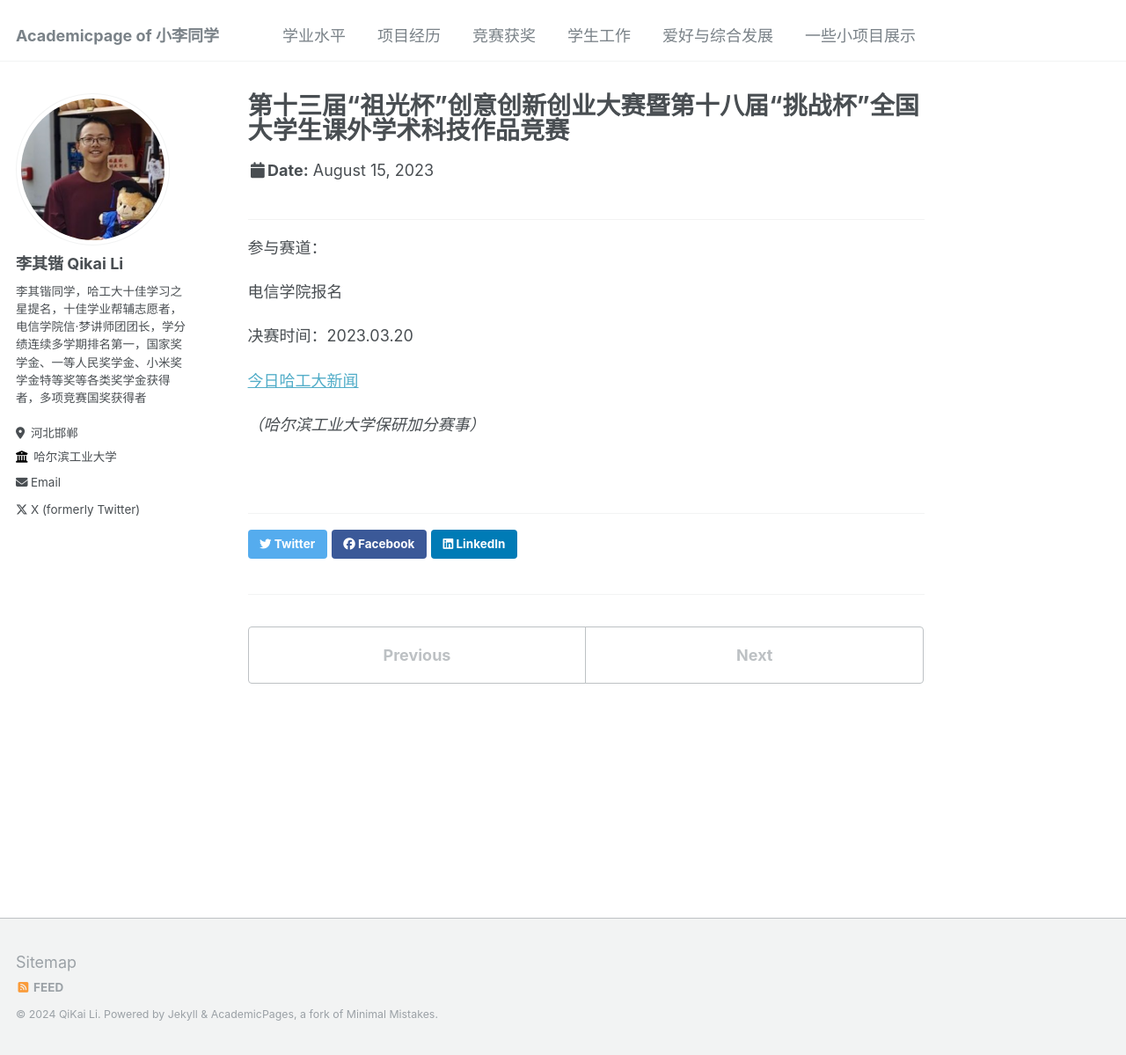
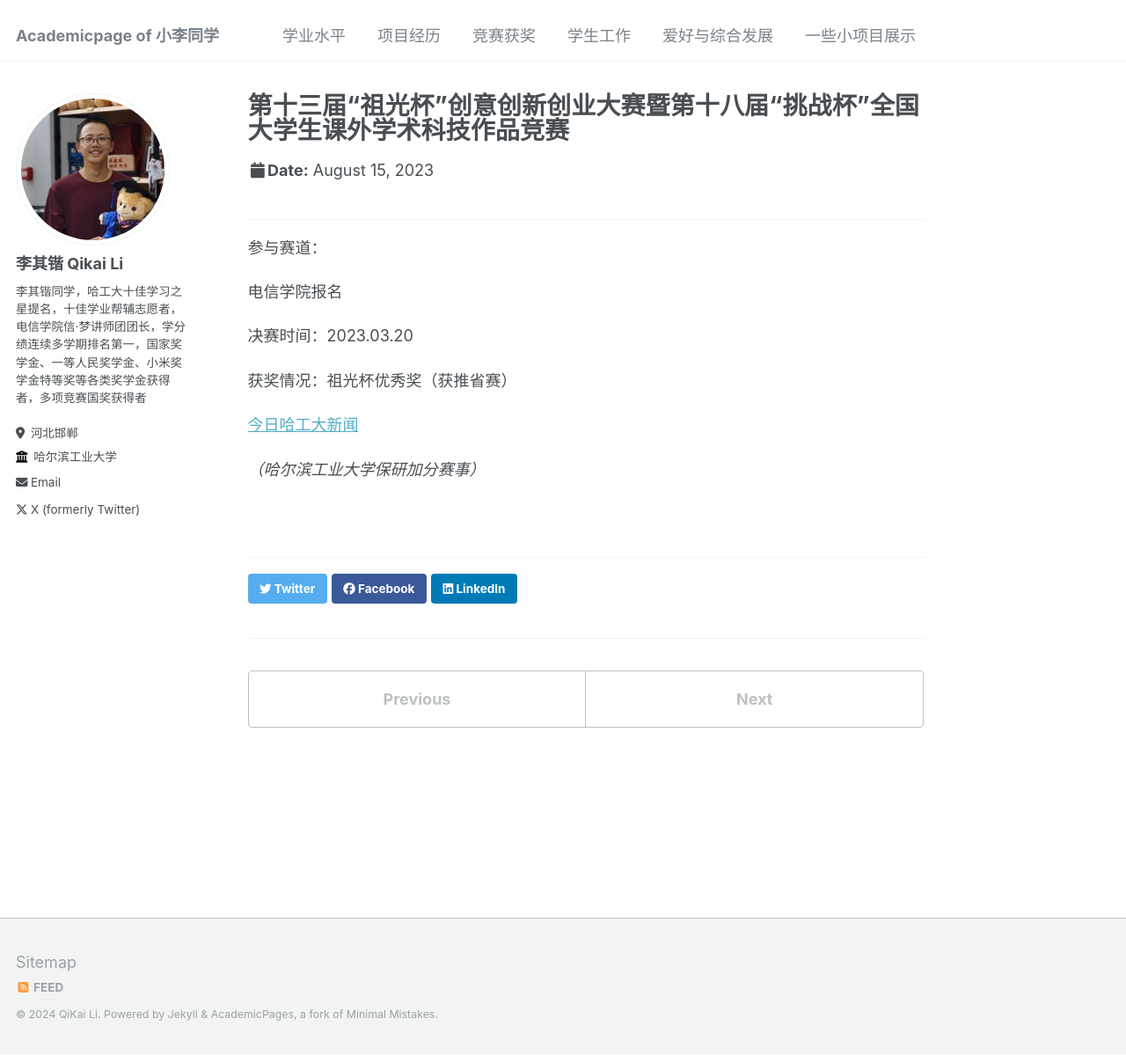
Before and after one commit to HITLqk/lqk, a Jekyll site: the page built from _talks/2023-03-20-talk-1.md, in a window 1280 px wide and 1199 px high. Shown: the whole window at 88% size. Built offline with Jekyll 4.4.1, drawn with Linux system fonts in a browser that asks for light colours.

Commit message:
Update 2023-03-20-talk-1.md

```diff
--- a/_talks/2023-03-20-talk-1.md
+++ b/_talks/2023-03-20-talk-1.md
@@ -16,6 +16,8 @@ location: "Harbin, China"
 
 决赛时间：2023.03.20
 
+获奖情况：祖光杯优秀奖（获推省赛）
+
 [今日哈工大新闻](https://today.hit.edu.cn/article/2023/04/03/102228)
 
 *（哈尔滨工业大学保研加分赛事）*
```
